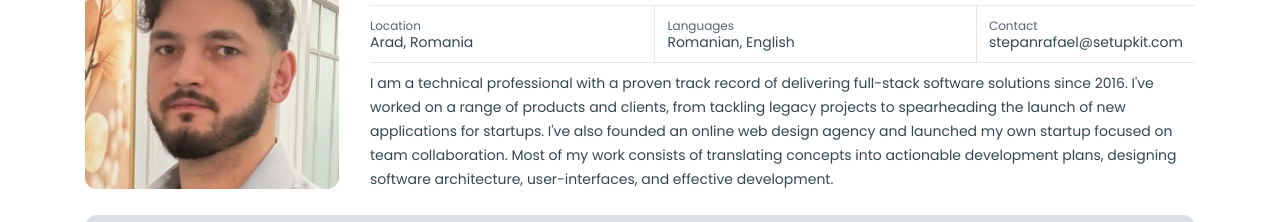
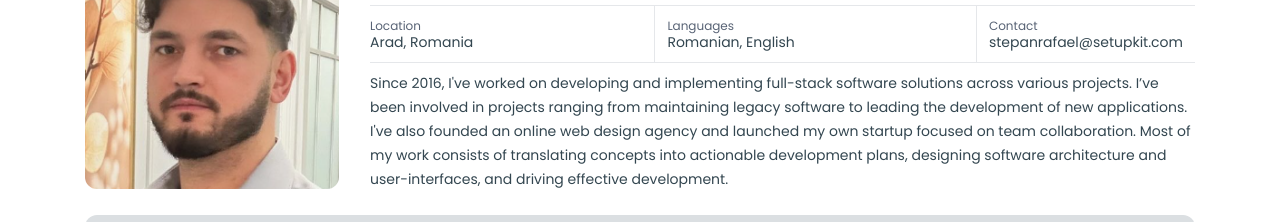
Before and after one commit to stepanrafael/stepanrafael.github.io, a plain HTML site: page index.html in a window 1280 px wide. Shown: the part 89-311 px from the top of the page. Drawn offline with Linux system fonts and the light colour scheme; some packages are replaced by stand-ins of ours; a script that the page names is missing.

Commit message:
Update summary.html

```diff
--- a/components/summary.html
+++ b/components/summary.html
@@ -92,10 +92,10 @@
     </ul>
 
     <p class="description">
-      I am a technical professional with a proven track record of delivering full-stack software solutions since 2016.
-      I've worked on a range of products and clients, from tackling legacy projects to spearheading the launch of new applications for startups.
+      Since 2016, I've worked on developing and implementing full-stack software solutions across various projects.
+      I’ve been involved in projects ranging from maintaining legacy software to leading the development of new applications.
       I've also founded an online web design agency and launched my own startup focused on team collaboration.
-      Most of my work consists of translating concepts into actionable development plans, designing software architecture, <span style="white-space: nowrap;">user-interfaces</span>, and effective development.
+      Most of my work consists of translating concepts into actionable development plans, designing software architecture and <span style="white-space: nowrap;">user-interfaces</span>, and driving effective development.
     </p>
   </div>
 </div>
```
